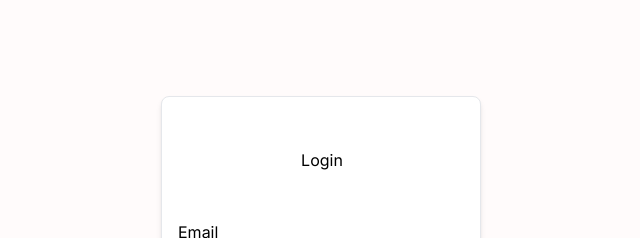
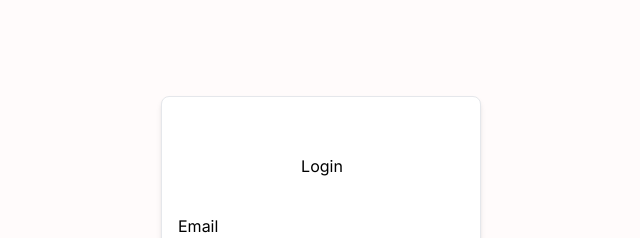
Before and after one commit to matheusjesse/login-page, a Next.js app: page / in a window 1280 px wide. Shown: the top 238 px of the page, without its empty margins (319-959 px from the left). Built offline with nearby package versions, Linux system fonts and the light colour scheme.

Commit message:
style: alterando a margin do titulo do componente de form

```diff
--- a/src/app/page.tsx
+++ b/src/app/page.tsx
@@ -4,7 +4,7 @@ export default function Home() {
     <main className="flex min-h-screen flex-col items-center justify-between p-24">
       <div className=' border flex flex-wrap w-80 bg-white h-96 shadow-md rounded-lg'>
         <form className=" flex flex-wrap justify-center items-center content-center">
-          <h1 className="text-center w-80 mb-12">Login</h1>
+          <h1 className="text-center w-80 mb-9">Login</h1>
           <label htmlFor="email" className="w-72 h-18 flex flex-col mb-6">
             Email
             <input className="shadow-sm border w-72 h-9 mt-2 rounded" type='text' name="email" id="email"/>
```
